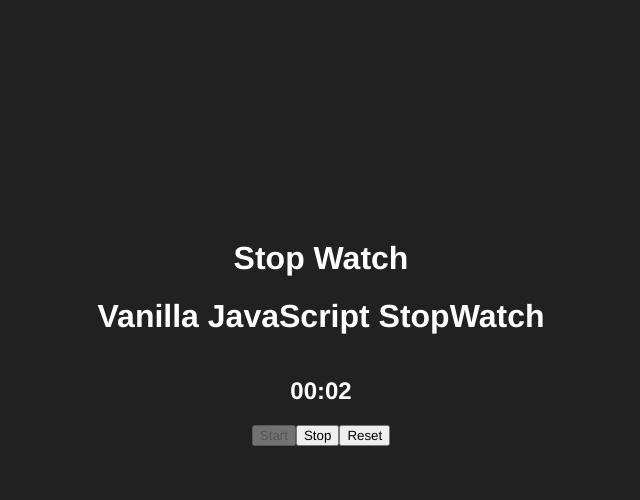
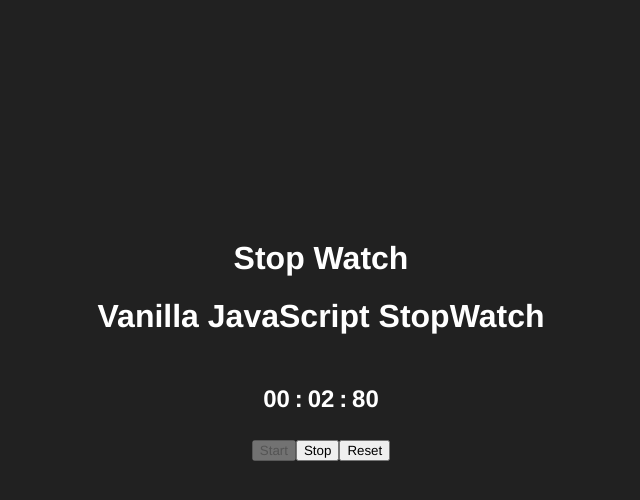
Before and after one commit to Pablolopezlo15/Stop-Watch-JS, a plain HTML site: page index.html in a window 1280 px wide. Both pictures are taken after a click on the button "Start". Shown: the whole page, without its empty margins (319-959 px from the left). Drawn offline with Linux system fonts and the light colour scheme.

Commit message:
Update Timer Optimizacion

```diff
--- a/css/style.css
+++ b/css/style.css
@@ -4,6 +4,10 @@
 #clock {
     display: flex;
     justify-content: center;
+    padding: 2%;
+}
+#clock h2{
+    margin: 0.2%;
 }
 body{
     background-color: rgb(33, 33, 33);
--- a/index.html
+++ b/index.html
@@ -11,7 +11,7 @@
     <h1>Stop Watch</h1>
     <h1>Vanilla JavaScript StopWatch</h1>
     <div id="clock">
-        <h2 id="minutes">00</h2><h2>:</h2><h2 id="seconds">00</h2>
+        <h2 id="minutes">00</h2><h2> : </h2><h2 id="seconds">00</h2><h2> : </h2><h2 id="miliseconds">00</h2>
     </div>
 
     <div>
--- a/script.js
+++ b/script.js
@@ -1,73 +1,63 @@
 window.onload = () => {
-    btnstart = document.getElementById("start");
-    btnstart.addEventListener("click",startbottom);
+    let btnstart = document.getElementById("start");
+    btnstart.addEventListener("click", startbottom);
 
-    btnstop = document.getElementById("stop");
+    let btnstop = document.getElementById("stop");
     btnstop.addEventListener("click", stopbottom);
 
-    btnreset = document.getElementById("reset");
+    let btnreset = document.getElementById("reset");
     btnreset.addEventListener("click", resetbottom);
-}
+  };
+
   let run = false;
-seconds = 0;
-minutes = 0;
-hours = 0;
+  let miliseconds = 0;
+  let seconds = 0;
+  let minutes = 0;
   let intervalo;
 
-function startbottom(){
-    if (!run){
+  function startbottom() {
+    if (!run) {
       run = true;
-        btnstart.disabled = true;
-        intervalo = setInterval(secondsTimer, 1000);
-        intervalo2 = setInterval(minutesTimer, 60000);
+      document.getElementById("start").disabled = true;
+      intervalo = setInterval(Timer, 10);
     }
-
   }
 
   function stopbottom() {
     run = false;
-    btnstart.disabled = false;
+    document.getElementById("start").disabled = false;
     clearInterval(intervalo);
-    clearInterval(intervalo2);
   }
 
   function resetbottom() {
-    seconds = document.getElementById("seconds").innerHTML = "00";
-    minutes = document.getElementById("minutes").innerHTML = "00";
-
+    miliseconds = 0;
+    seconds = 0;
+    minutes = 0;
+    document.getElementById("miliseconds").innerHTML = "00";
+    document.getElementById("seconds").innerHTML = "00";
+    document.getElementById("minutes").innerHTML = "00";
   }
 
-function secondsTimer() {
+  function Timer() {
     if (run) {
-        if(seconds == 59){
-            seconds = -1;
-        }
-        else{
+      miliseconds++;
+      if (miliseconds == 100) {
+        miliseconds = 0;
         seconds++;
-            if (seconds < 10) {
-                seconds = "0"+seconds;
-            }
-            secondsdisplay = document.getElementById("seconds").innerHTML = seconds;
-            secondsdisplay.innerHTML = ":"+seconds;
       }
 
+      if (seconds == 60) {
+        seconds = 0;
+        minutes++;
       }
 
+      let milisecondsDisplay = document.getElementById("miliseconds");
+      milisecondsDisplay.innerHTML = miliseconds < 10 ? "0" + miliseconds : miliseconds;
 
-}
+      let secondsDisplay = document.getElementById("seconds");
+      secondsDisplay.innerHTML = seconds < 10 ? "0" + seconds : seconds;
 
-function minutesTimer() {
-    if (run) {
-        if(minutes == 59){
-            minutes = 0;
-        }
-        else{
-            minutes++;
-            if (minutes < 10) {
-                minutes = "0"+minutes;
-            }
-            minutesdisplay = document.getElementById("minutes").innerHTML = minutes;
-            minutesdisplay.innerHTML = ":"+minutes;
+      let minutesDisplay = document.getElementById("minutes");
+      minutesDisplay.innerHTML = minutes < 10 ? "0" + minutes : minutes;
     }
   }
-}
```
Lines whose indentation alone changed are shown as unchanged.
